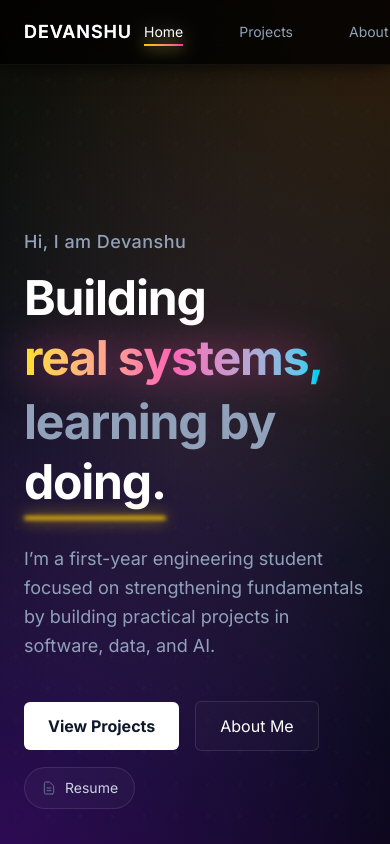
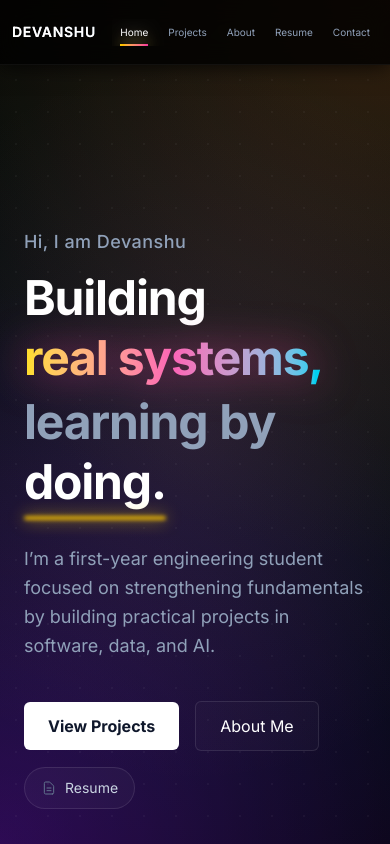
Before and after one commit to devanshu651/portfolio, a Next.js app: page / in a window 390 px wide. Shown: the top 844 px of the page. Built offline with nearby package versions, Linux system fonts and the light colour scheme.

Commit message:
fix: make navbar responsive on mobile devices

```diff
--- a/app/components/navbar.tsx
+++ b/app/components/navbar.tsx
@@ -17,18 +17,18 @@ export default function Navbar() {
 
   return (
     <nav className="fixed top-0 left-0 w-full z-50 backdrop-blur-md bg-[#000000]/80 border-b border-white/5 shadow-[0_1px_20px_rgba(0,0,0,0.8)]">
-      <div className="max-w-6xl mx-auto h-16 px-6 flex items-center justify-between">
+      <div className="max-w-6xl mx-auto h-16 px-3 sm:px-6 flex items-center justify-between">
 
         {/* Logo */}
         <Link
           href="/"
-          className="text-white font-semibold tracking-wider text-lg uppercase bg-gradient-to-r from-white to-slate-400 bg-clip-text text-transparent"
+          className="text-white font-semibold tracking-wider text-sm sm:text-lg uppercase bg-gradient-to-r from-white to-slate-400 bg-clip-text text-transparent shrink-0"
         >
           Devanshu
         </Link>
 
         {/* Links */}
-        <div className="flex gap-8 text-sm relative">
+        <div className="flex gap-1 sm:gap-4 md:gap-8 text-[10px] sm:text-xs md:text-sm relative overflow-x-auto no-scrollbar">
           {links.map((link) => {
             const isActive =
               pathname === link.href ||
@@ -40,7 +40,7 @@ export default function Navbar() {
                 href={link.href}
                 target={link.external ? "_blank" : undefined}
                 rel={link.external ? "noopener noreferrer" : undefined}
-                className={`group relative px-3 py-2 rounded-full transition-all duration-300 ${
+                className={`group relative px-2 py-1.5 sm:px-3 sm:py-2 rounded-full transition-all duration-300 whitespace-nowrap ${
                   isActive
                     ? "text-white drop-shadow-[0_0_8px_rgba(255,255,255,0.3)]"
                     : "text-slate-400 hover:text-white"
@@ -55,7 +55,7 @@ export default function Navbar() {
                 {isActive && (
                   <motion.span
                     layoutId="navbar-underline"
-                    className="absolute bottom-1 left-3 right-3 h-[2px] bg-gradient-to-r from-yellow-400 to-pink-500 shadow-[0_0_15px_rgba(250,204,21,0.8)]"
+                    className="absolute bottom-0 sm:bottom-1 left-2 right-2 sm:left-3 sm:right-3 h-[2px] bg-gradient-to-r from-yellow-400 to-pink-500 shadow-[0_0_15px_rgba(250,204,21,0.8)]"
                   />
                 )}
               </Link>
```
